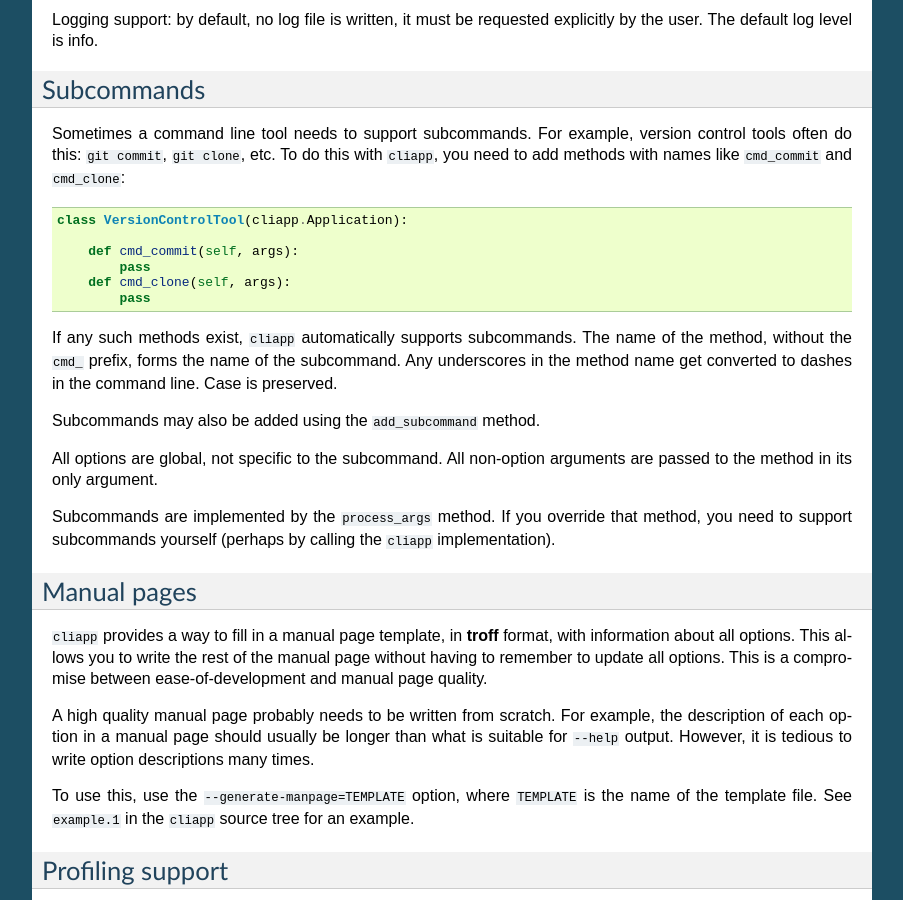
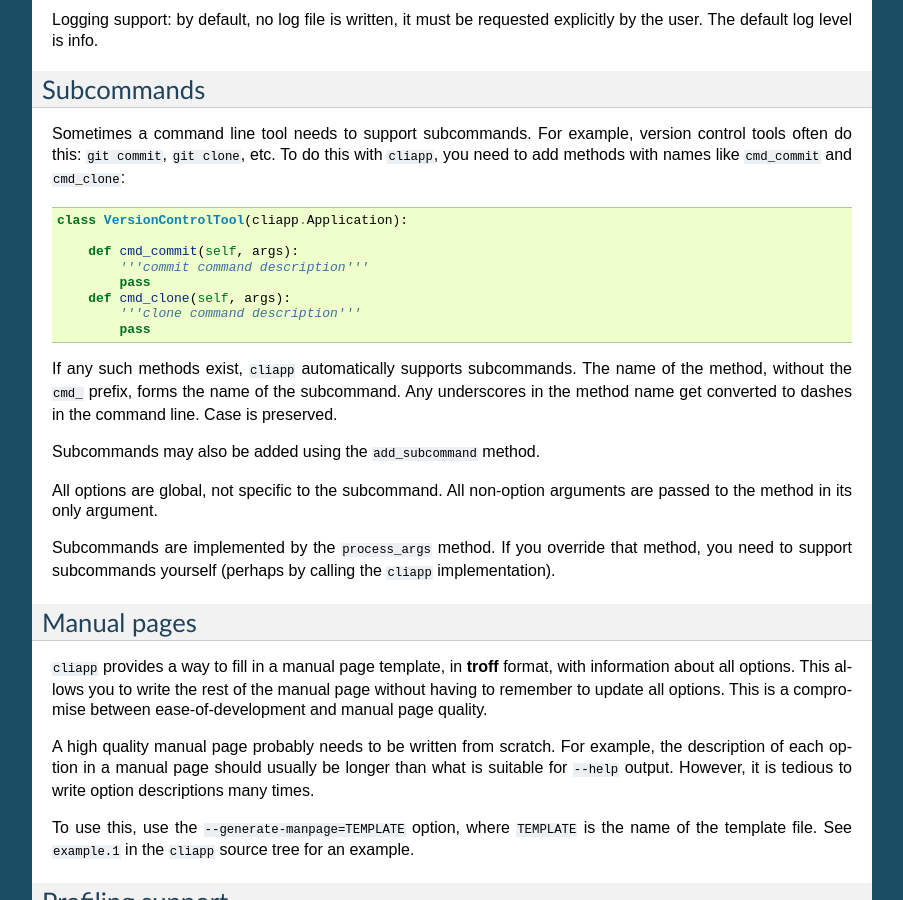
Before and after one commit to obnam-mirror/cliapp, a Sphinx documentation site: the page built from doc/index.rst, in a window 1280 px wide and 900 px high, scrolled down 1489 px. Shown: the whole window, without its empty margins (198-1101 px from the left). Built offline with Sphinx 7.4.7, drawn with Linux system fonts in a browser that asks for light colours.

Commit message:
Add examples of docstrings for subcommands
Suggested by Enrico Zini.

```diff
--- a/doc/index.rst
+++ b/doc/index.rst
@@ -110,8 +110,10 @@ you need to add methods with names like ``cmd_commit`` and
     class VersionControlTool(cliapp.Application):
 
         def cmd_commit(self, args):
+            '''commit command description'''
             pass
         def cmd_clone(self, args):
+            '''clone command description'''
             pass
 
 If any such methods exist, ``cliapp`` automatically supports
```
